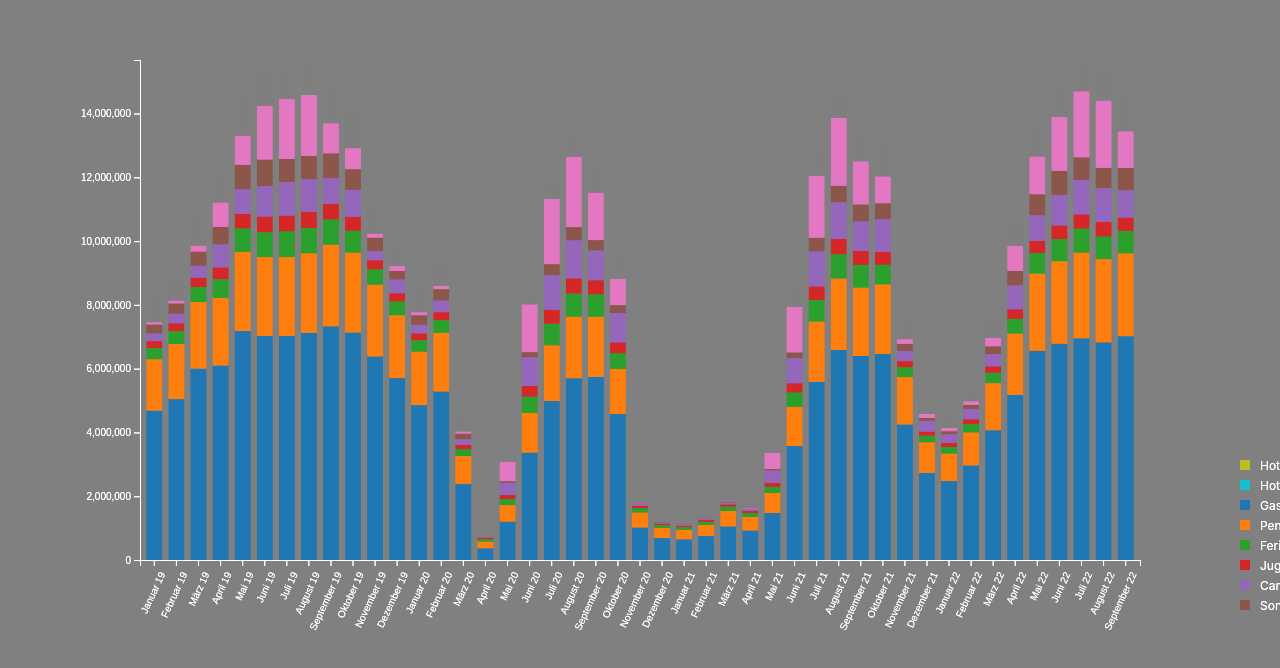
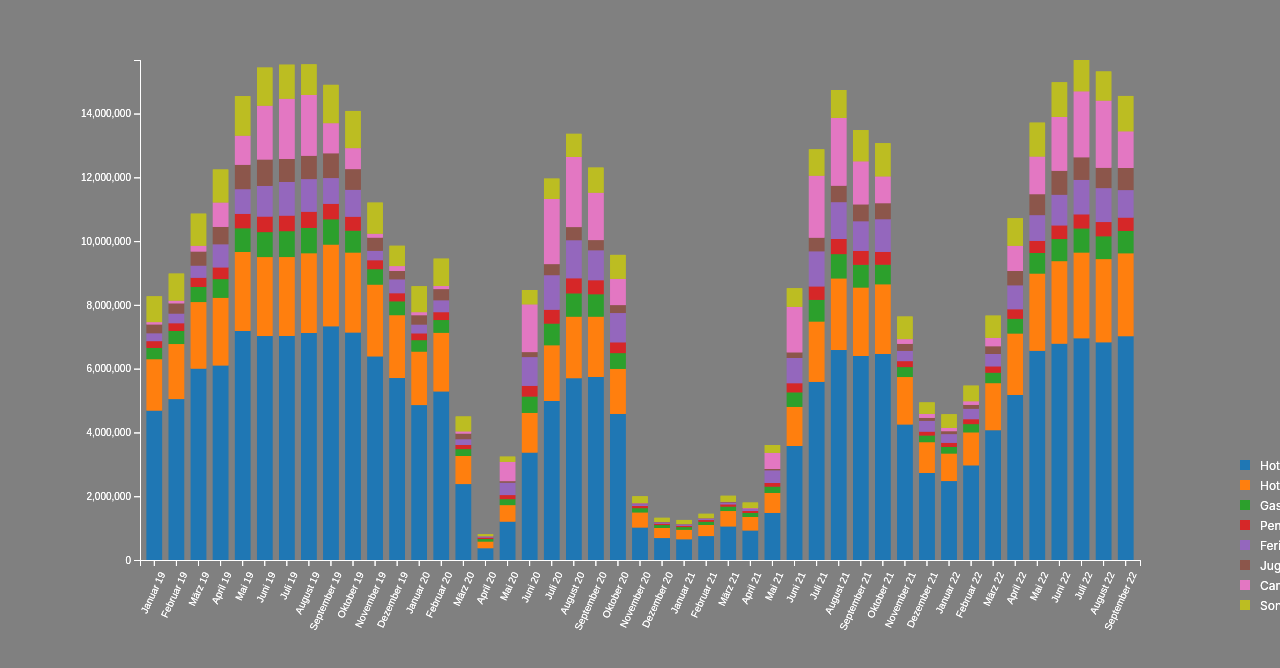
Before and after one commit to marc-wendt/Team21, a React (Create React App) app: page / in a window 1280 px wide. Shown: the part 110-778 px from the top of the page. Built offline with nearby package versions, Linux system fonts and the light colour scheme.

Commit message:
color scale gefixed

```diff
--- a/src/App.js
+++ b/src/App.js
@@ -1,12 +1,14 @@
 import './App.css';
 import BarChart from './BarChart';
 import data from "./data";
+import keys from "./keys";
+import colors from "./colors";
 
 function App() {
   return (
     <div className="App">
       <header className="App-header">
-        <BarChart data={data} />
+        <BarChart data={data} keys={keys} colors={colors} />
       </header>
     </div>
   );
--- a/src/BarChart.js
+++ b/src/BarChart.js
@@ -1,15 +1,12 @@
 import React, { useRef, useEffect } from "react";
 import * as d3 from "d3";
 
-const BarChart = ({ data }) => {
+const BarChart = ({ data, keys, colors }) => {
   const container = useRef(null);
 
   // define dimensions of the chart
   const width = 1000;
   const height = 500;
-
-  // define color scale
-  const color = d3.scaleOrdinal(d3.schemeCategory10);
 
   useEffect(() => {
     const svg = d3.select(container.current);
@@ -27,7 +24,8 @@ const BarChart = ({ data }) => {
       .range([height, 0]);
 
     // create the stacked bars
-    const stackedData = d3.stack().keys(["hotels_inland", "hotels_ohne_garnis_inland", "gasthöfe_inland", "pensionen_inland", "ferienhäuser_und_ferienwohnungen_inland", "jugendherbergen_inland", "campingplätze_inland", "sonstige_inland"])(data);
+    //const stackedData = d3.stack().keys(["hotels_inland", "hotels_ohne_garnis_inland", "gasthöfe_inland", "pensionen_inland", "ferienhäuser_und_ferienwohnungen_inland", "jugendherbergen_inland", "campingplätze_inland", "sonstige_inland"])(data);
+    const stackedData = d3.stack().keys(keys)(data)
 
     // add bars
     svg
@@ -35,7 +33,7 @@ const BarChart = ({ data }) => {
       .data(stackedData)
       .enter()
       .append("g")
-      .attr("fill", d => color(d.key))
+      .attr("fill", d => colors[d.key])
       .selectAll("rect")
       .data(d => d)
       .enter()
@@ -52,14 +50,14 @@ const BarChart = ({ data }) => {
 
     legend
       .selectAll("rect")
-      .data(["Hotels", "Hotels ohne garnis", "Gasthöfe", "Pensionen", "Ferienhäuser und Ferienwohnungen", "Jugendherbergen", "Campingplätze", "Sonstige"])
+      .data(stackedData)
       .enter()
       .append("rect")
       .attr("x", 0)
       .attr("y", (d, i) => i * 20)
       .attr("width", 10)
       .attr("height", 10)
-      .attr("fill", d => color(d));
+      .attr("fill", d => colors[d.key]);
 
     legend
       .selectAll("text")
--- /dev/null
+++ b/src/colors.js
@@ -0,0 +1,12 @@
+const colors = {
+    hotels_inland: "#1f77b4",
+    hotels_ohne_garnis_inland: "#ff7f0e",
+    gasthöfe_inland: "#2ca02c",
+    pensionen_inland: "#d62728",
+    ferienhäuser_und_ferienwohnungen_inland: "#9467bd",
+    jugendherbergen_inland: "#8c564b",
+    campingplätze_inland: "#e377c2",
+    sonstige_inland: "#bcbd22",
+  };
+
+  export default colors;
--- /dev/null
+++ b/src/keys.js
@@ -0,0 +1,12 @@
+const keys = [
+    "hotels_inland",
+    "hotels_ohne_garnis_inland",
+    "gasthöfe_inland",
+    "pensionen_inland",
+    "ferienhäuser_und_ferienwohnungen_inland",
+    "jugendherbergen_inland",
+    "campingplätze_inland",
+    "sonstige_inland"
+  ];
+
+  export default keys;
```
